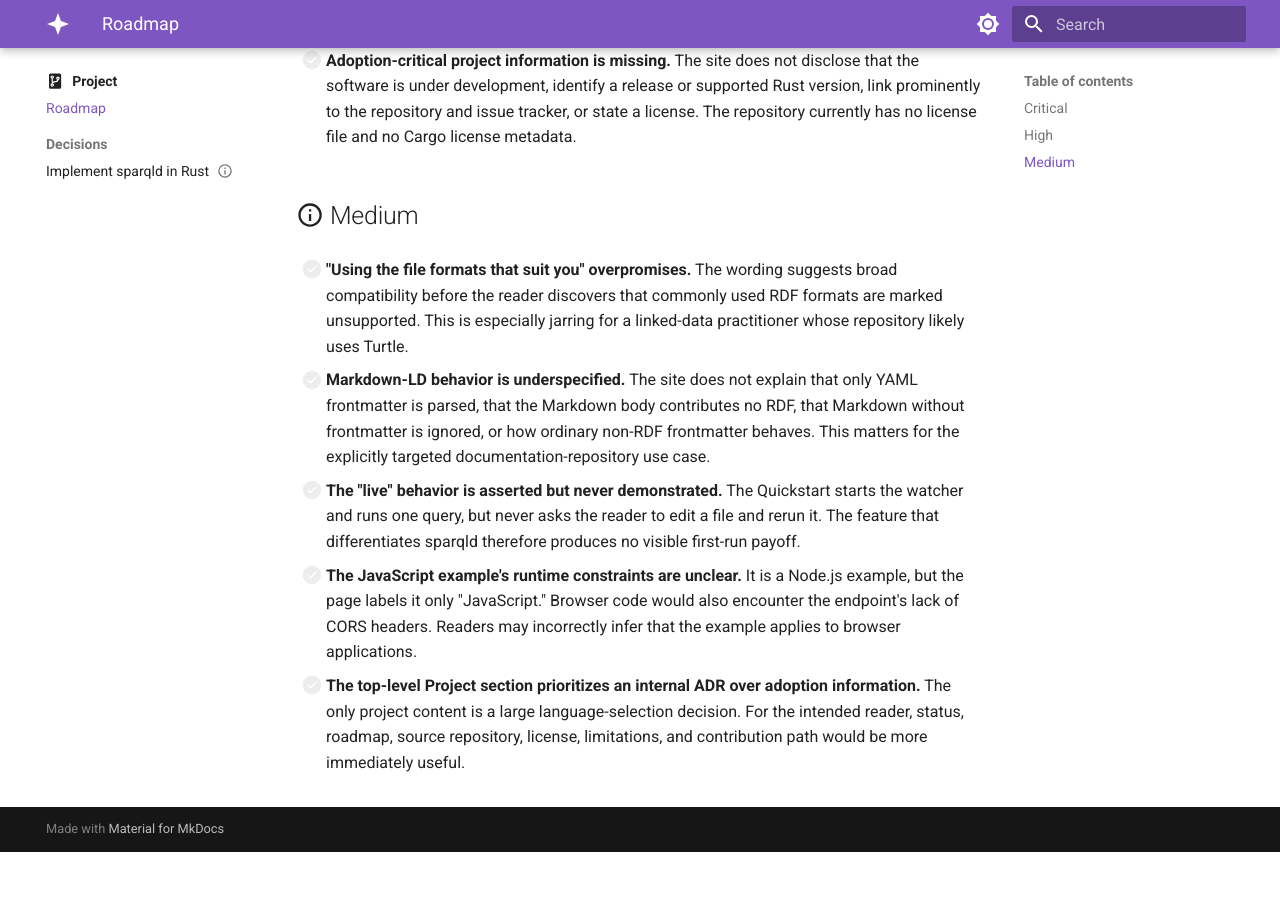
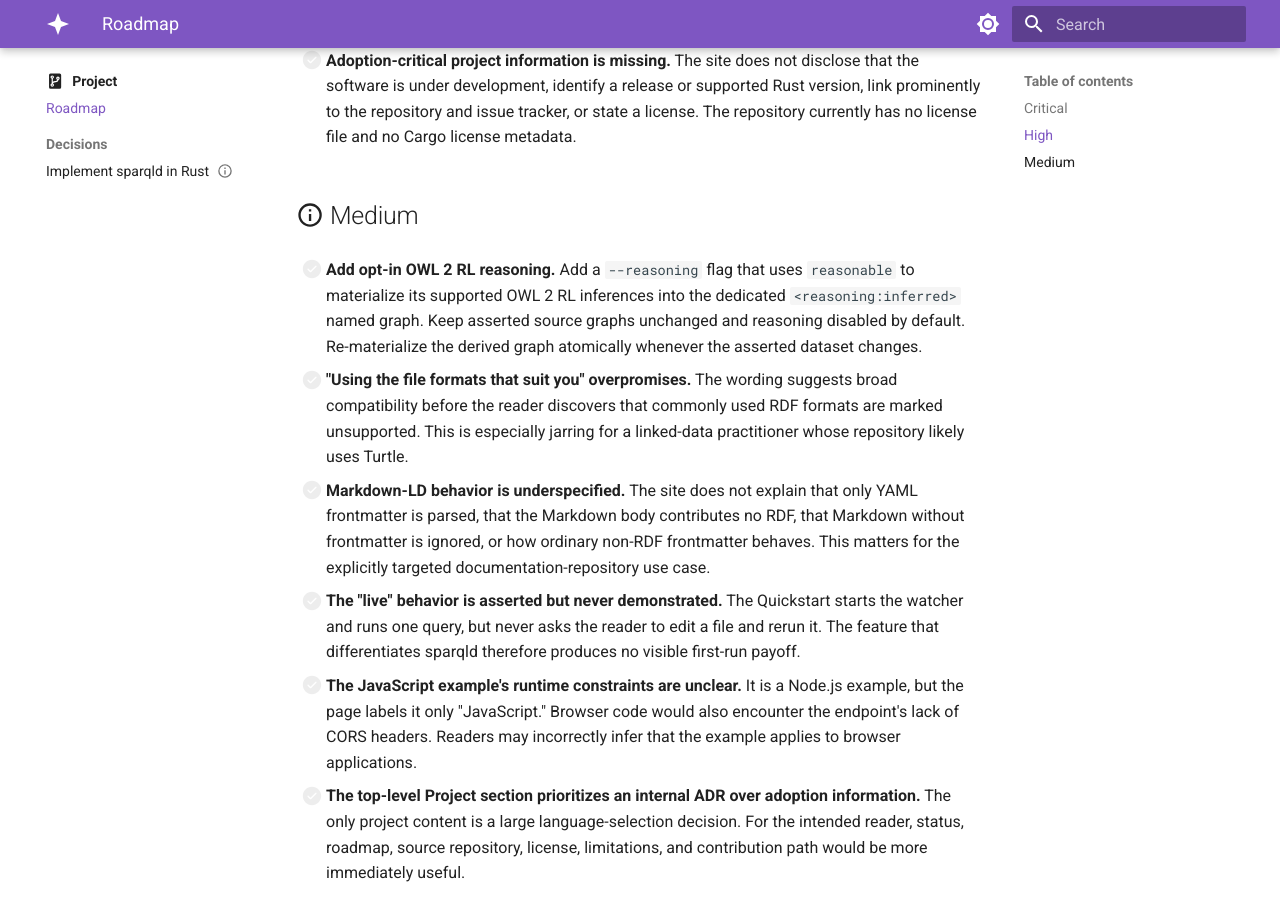
Before and after one commit to iolanta-tech/sparqld, an MkDocs documentation site: the page built from docs/project/roadmap.md, in a window 1280 px wide and 900 px high, scrolled down 1864 px. Built offline with MkDocs 1.6.1 and Material for MkDocs 9.7.7, drawn with Linux system fonts in a browser that asks for light colours; before the commit the page ends 2716 px from its top, so only the background shows below that.

Commit message:
Add OWL 2 RL reasoning roadmap item

```diff
--- a/docs/project/roadmap.md
+++ b/docs/project/roadmap.md
@@ -104,6 +104,12 @@
 
 ## :material-information-outline: Medium
 
+- [ ] **Add opt-in OWL 2 RL reasoning.** Add a `--reasoning` flag that uses
+   `reasonable` to materialize its supported OWL 2 RL inferences into the
+   dedicated `<reasoning:inferred>` named graph. Keep asserted source graphs
+   unchanged and reasoning disabled by default. Re-materialize the derived
+   graph atomically whenever the asserted dataset changes.
+
 - [ ] **"Using the file formats that suit you" overpromises.** The wording
     suggests broad compatibility before the reader discovers that commonly
     used RDF formats are marked unsupported. This is especially jarring for a
```
